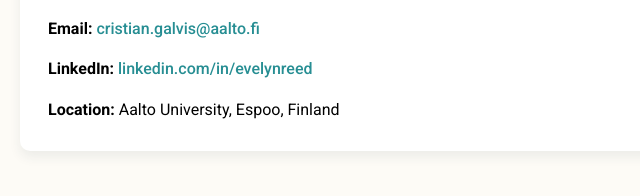
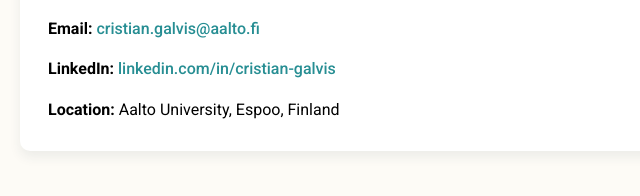
Before and after one commit to cagalvisf/cagalvisf.github.io, a plain HTML site: page index.html in a window 1280 px wide. Shown: the part 2695-2891 px from the top of the page, 348-988 px from the left. Drawn offline with Linux system fonts and the light colour scheme.

Commit message:
Update index.html

```diff
--- a/index.html
+++ b/index.html
@@ -925,7 +925,7 @@ body {
                         Contact
                     </h3>
                     <p><strong>Email:</strong> <a href="mailto:cristian.galvis@aalto.fi" class="contact-link">cristian.galvis@aalto.fi</a></p>
-                    <p><strong>LinkedIn:</strong> <a href="https://www.linkedin.com/in/cristian-galvis/" target="_blank" rel="noopener noreferrer" class="contact-link">linkedin.com/in/evelynreed</a></p>
+                    <p><strong>LinkedIn:</strong> <a href="https://www.linkedin.com/in/cristian-galvis/" target="_blank" rel="noopener noreferrer" class="contact-link">linkedin.com/in/cristian-galvis</a></p>
                     <strong>Location:</strong> Aalto University, Espoo, Finland
                 </section>
 
```
